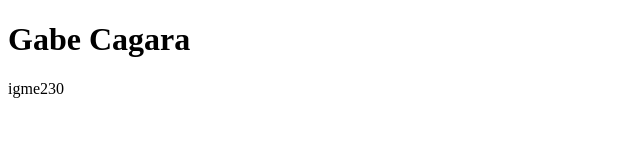
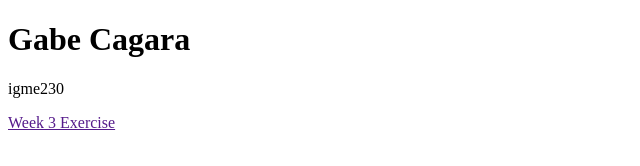
Before and after one commit to gabecagara/igme230, a plain HTML site: page index.html in a window 1280 px wide. Shown: the whole page, without its empty margins (0-640 px from the left). Drawn offline with Linux system fonts and the light colour scheme.

Commit message:
index correction

```diff
--- a/index.html
+++ b/index.html
@@ -9,5 +9,6 @@
 <body>
     <h1>Gabe Cagara</h1>
     <p>igme230</p>
+    <p><a href="">Week 3 Exercise</a></p>
 </body>
 </html>
```
